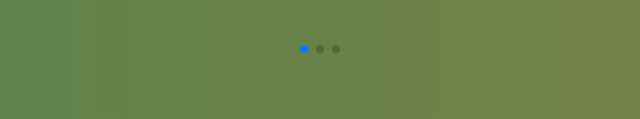
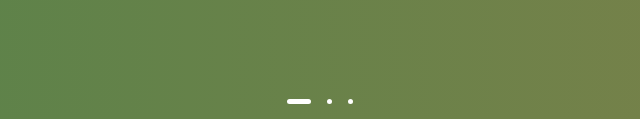
Before and after one commit to Adrian-Corttes/Halloween-Website, a plain HTML site: page index.html in a window 1280 px wide. Shown: the part 678-797 px from the top of the page, 188-828 px from the left. Drawn offline with nearby package versions, Linux system fonts and the light colour scheme.

Commit message:
we add styles to the swiper class

```diff
--- a/assets/css/styles.css
+++ b/assets/css/styles.css
@@ -309,3 +309,22 @@ button{
    align-items: center;
    column-gap: .5rem;
 }
+/*swiper class*/
+.swiper-pagination{
+   position: initial;
+   margin-top: var(--mb-1);
+}
+.swiper-pagination-bullet{
+   width: 5px;
+   height: 5px;
+   background-color: var(--title-color);
+   opacity: 1;
+}
+.swiper-pagination-horizontal.swiper-pagination-bullets .swiper-pagination-bullet{
+   margin: 0 .5rem;
+}
+.swiper-pagination-bullet-active{
+   width: 1.5rem;
+   height: 5px;
+   border-radius: .5rem;
+ }
```
